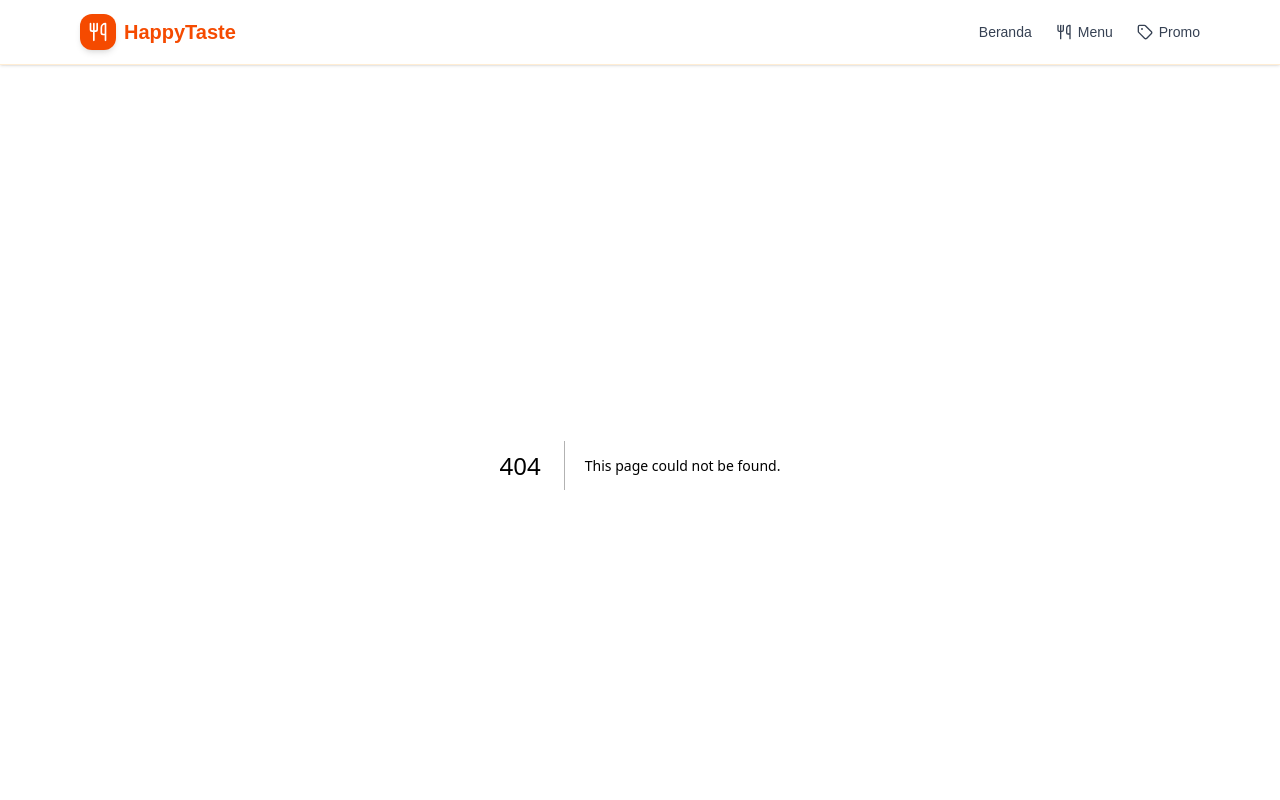
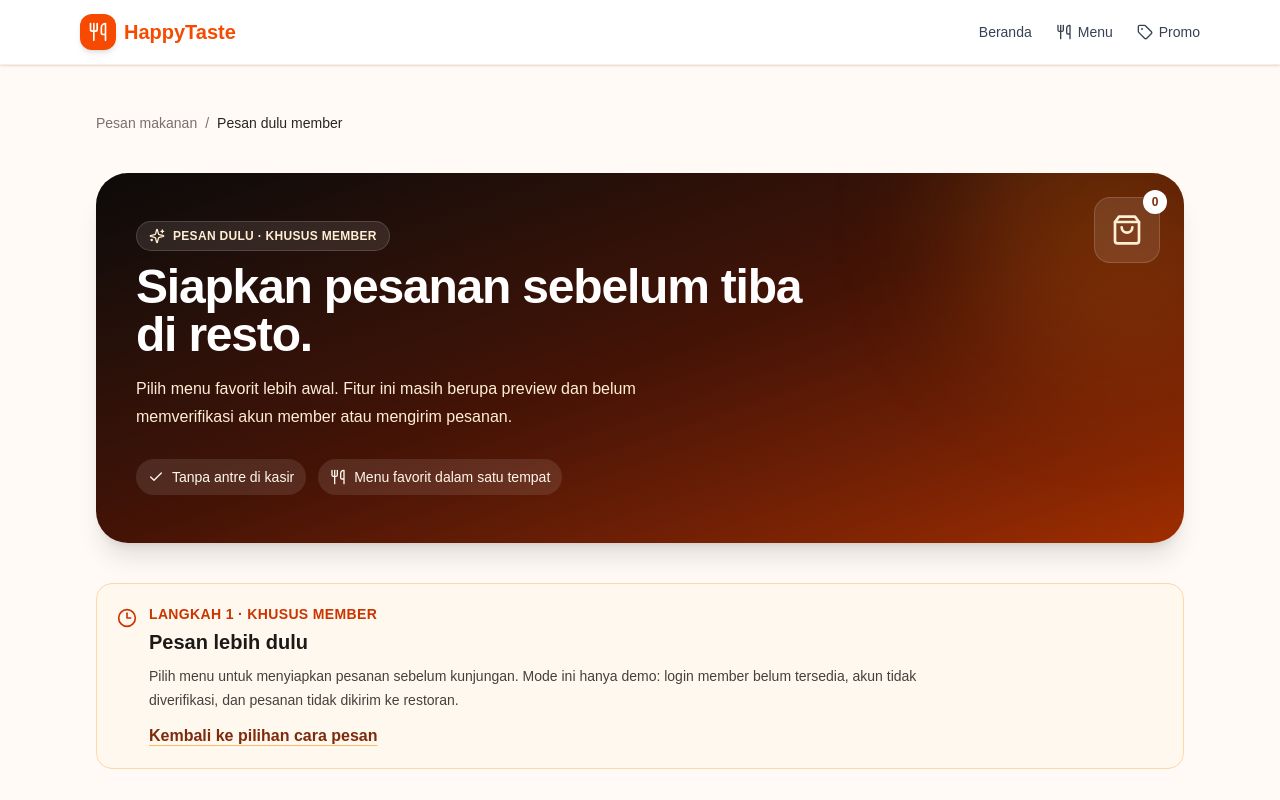
Before and after one commit to LeonoreKingdom/HappyTaste, a Next.js app: page /order/advance in a window 1280 px wide. Before the commit this address had no page. Shown: the top 800 px of the page. Built offline with nearby package versions, Linux system fonts and the light colour scheme.

Commit message:
feat(order): add member pre-order page

```diff
--- /dev/null
+++ b/src/app/order/advance/page.tsx
@@ -0,0 +1,20 @@
+import type { Metadata } from "next";
+
+import { OrderHome } from "@/components/order/order-home";
+import { mockMenus } from "@/data/mock-menu";
+
+export const metadata: Metadata = {
+  title: "Pesan Dulu Member - HappyTaste Resto",
+  description: "Siapkan menu HappyTaste sebelum tiba di resto dengan simulasi pre-order member.",
+};
+
+export default function MemberAdvanceOrderPage() {
+  return (
+    <OrderHome
+      menus={mockMenus}
+      initialMode="advance"
+      initialTable={null}
+      variant="member-advance"
+    />
+  );
+}
--- a/src/components/order/order-home.tsx
+++ b/src/components/order/order-home.tsx
@@ -2,6 +2,7 @@
 
 import Image from "next/image";
 import Link from "next/link";
+import { useRouter } from "next/navigation";
 import { useState } from "react";
 import {
   ArrowRight,
@@ -31,6 +32,7 @@ type OrderHomeProps = {
   menus: MenuItem[];
   initialMode: OrderMode | null;
   initialTable: MockTable | null;
+  variant?: "default" | "member-advance";
 };
 
 const categoryFilters: CategoryFilter[] = ["Semua", ...menuCategories];
@@ -63,10 +65,17 @@ const orderModes: {
   },
 ];
 
-export function OrderHome({ menus, initialMode, initialTable }: OrderHomeProps) {
+export function OrderHome({
+  menus,
+  initialMode,
+  initialTable,
+  variant = "default",
+}: OrderHomeProps) {
+  const router = useRouter();
+  const isMemberAdvancePage = variant === "member-advance";
   const { quantities, changeQuantity } = useOrderCart();
   const [selectedMode, setSelectedMode] = useState<OrderMode | null>(
-    initialTable ? "dine-in" : initialMode,
+    isMemberAdvancePage ? "advance" : initialTable ? "dine-in" : initialMode,
   );
   const [searchQuery, setSearchQuery] = useState("");
   const [selectedCategory, setSelectedCategory] =
@@ -101,12 +110,15 @@ export function OrderHome({ menus, initialMode, initialTable }: OrderHomeProps)
   return (
     <main className="mx-auto w-full max-w-6xl space-y-10 px-5 py-8 sm:px-8 sm:py-12">
       <div className="flex flex-wrap items-center gap-2 text-sm text-stone-500">
-        <Link href="/" className="transition-colors hover:text-orange-700">
-          Beranda
+        <Link
+          href={isMemberAdvancePage ? "/order" : "/"}
+          className="transition-colors hover:text-orange-700"
+        >
+          {isMemberAdvancePage ? "Pesan makanan" : "Beranda"}
         </Link>
         <span aria-hidden="true">/</span>
         <span aria-current="page" className="font-medium text-stone-800">
-          Pesan makanan
+          {isMemberAdvancePage ? "Pesan dulu member" : "Pesan makanan"}
         </span>
       </div>
 
@@ -130,14 +142,17 @@ export function OrderHome({ menus, initialMode, initialTable }: OrderHomeProps)
         </a>
         <p className="mb-3 inline-flex items-center gap-2 rounded-full border border-white/15 bg-white/10 px-3 py-1.5 text-xs font-semibold tracking-wide text-orange-100">
           <Sparkles className="h-4 w-4" />
-          PEMESANAN HAPPYTASTE
+          {isMemberAdvancePage ? "PESAN DULU · KHUSUS MEMBER" : "PEMESANAN HAPPYTASTE"}
         </p>
         <h1 className="max-w-2xl text-3xl font-bold tracking-tight sm:text-5xl">
-          Makan enak, pesan dengan cara yang nyaman.
+          {isMemberAdvancePage
+            ? "Siapkan pesanan sebelum tiba di resto."
+            : "Makan enak, pesan dengan cara yang nyaman."}
         </h1>
         <p className="mt-4 max-w-xl text-sm leading-6 text-orange-100 sm:text-base sm:leading-7">
-          Pilih cara pesan, temukan menu favorit, lalu susun pesananmu. Untuk saat
-          ini, pilihan menu dan keranjang berjalan sebagai simulasi.
+          {isMemberAdvancePage
+            ? "Pilih menu favorit lebih awal. Fitur ini masih berupa preview dan belum memverifikasi akun member atau mengirim pesanan."
+            : "Pilih cara pesan, temukan menu favorit, lalu susun pesananmu. Untuk saat ini, pilihan menu dan keranjang berjalan sebagai simulasi."}
         </p>
         <div className="mt-7 flex flex-wrap gap-3 text-xs font-medium text-orange-50 sm:text-sm">
           <span className="inline-flex items-center gap-2 rounded-full bg-white/10 px-3 py-2">
@@ -149,6 +164,35 @@ export function OrderHome({ menus, initialMode, initialTable }: OrderHomeProps)
         </div>
       </section>
 
+      {isMemberAdvancePage ? (
+        <section
+          aria-labelledby="member-advance-title"
+          className="space-y-3 rounded-2xl border border-orange-200 bg-orange-50/70 p-5"
+        >
+          <div className="flex items-start gap-3">
+            <Clock3 aria-hidden="true" className="mt-1 h-5 w-5 shrink-0 text-orange-700" />
+            <div>
+              <p className="text-sm font-semibold tracking-wide text-orange-700">
+                LANGKAH 1 · KHUSUS MEMBER
+              </p>
+              <h2 id="member-advance-title" className="mt-1 text-xl font-bold text-stone-900">
+                Pesan lebih dulu
+              </h2>
+              <p className="mt-2 max-w-3xl text-sm leading-6 text-stone-700">
+                Pilih menu untuk menyiapkan pesanan sebelum kunjungan. Mode ini hanya demo:
+                login member belum tersedia, akun tidak diverifikasi, dan pesanan tidak
+                dikirim ke restoran.
+              </p>
+            </div>
+          </div>
+          <Link
+            href="/order"
+            className="ml-8 inline-flex font-semibold text-orange-900 underline decoration-orange-300 underline-offset-4 hover:text-orange-950 focus-visible:outline-none focus-visible:ring-4 focus-visible:ring-orange-200"
+          >
+            Kembali ke pilihan cara pesan
+          </Link>
+        </section>
+      ) : (
         <section aria-labelledby="order-mode-title" className="space-y-4">
           <div>
             <p className="text-sm font-semibold text-orange-700">LANGKAH 1</p>
@@ -170,6 +214,11 @@ export function OrderHome({ menus, initialMode, initialTable }: OrderHomeProps)
                   type="button"
                   aria-pressed={isSelected}
                   onClick={() => {
+                    if (id === "advance") {
+                      setSelectedMode("advance");
+                      router.push("/order/advance");
+                      return;
+                    }
                     setSelectedMode(id);
                   }}
                   className={`flex min-h-36 items-start gap-4 rounded-2xl border p-5 text-left transition focus-visible:outline-none focus-visible:ring-4 focus-visible:ring-orange-200 ${
@@ -236,6 +285,7 @@ export function OrderHome({ menus, initialMode, initialTable }: OrderHomeProps)
             </div>
           ) : null}
         </section>
+      )}
 
       <div className="grid items-start gap-8 lg:grid-cols-[minmax(0,1fr)_21rem]">
         <section aria-labelledby="menu-order-title" className="min-w-0 space-y-6">
@@ -244,7 +294,7 @@ export function OrderHome({ menus, initialMode, initialTable }: OrderHomeProps)
             <div className="mt-1 flex flex-wrap items-end justify-between gap-3">
               <div>
                 <h2 id="menu-order-title" className="text-2xl font-bold text-stone-900">
-                  Pilih menu
+                  {isMemberAdvancePage ? "Pilih menu untuk pesan lebih dulu" : "Pilih menu"}
                 </h2>
                 <p className="mt-2 text-sm text-stone-600">
                   {filteredMenus.length} dari {menus.length} menu tersedia
@@ -400,7 +450,7 @@ export function OrderHome({ menus, initialMode, initialTable }: OrderHomeProps)
           <p className="text-sm font-semibold text-orange-700">LANGKAH 3</p>
           <div className="mt-1 flex items-center justify-between gap-3">
             <h2 id="order-summary-title" className="text-xl font-bold text-stone-900">
-              Ringkasan pesanan
+              {isMemberAdvancePage ? "Ringkasan pre-order" : "Ringkasan pesanan"}
             </h2>
             <span className="rounded-full bg-orange-100 px-2.5 py-1 text-xs font-bold text-orange-900">
               {itemCount} item
```
Lines whose indentation alone changed are shown as unchanged.
